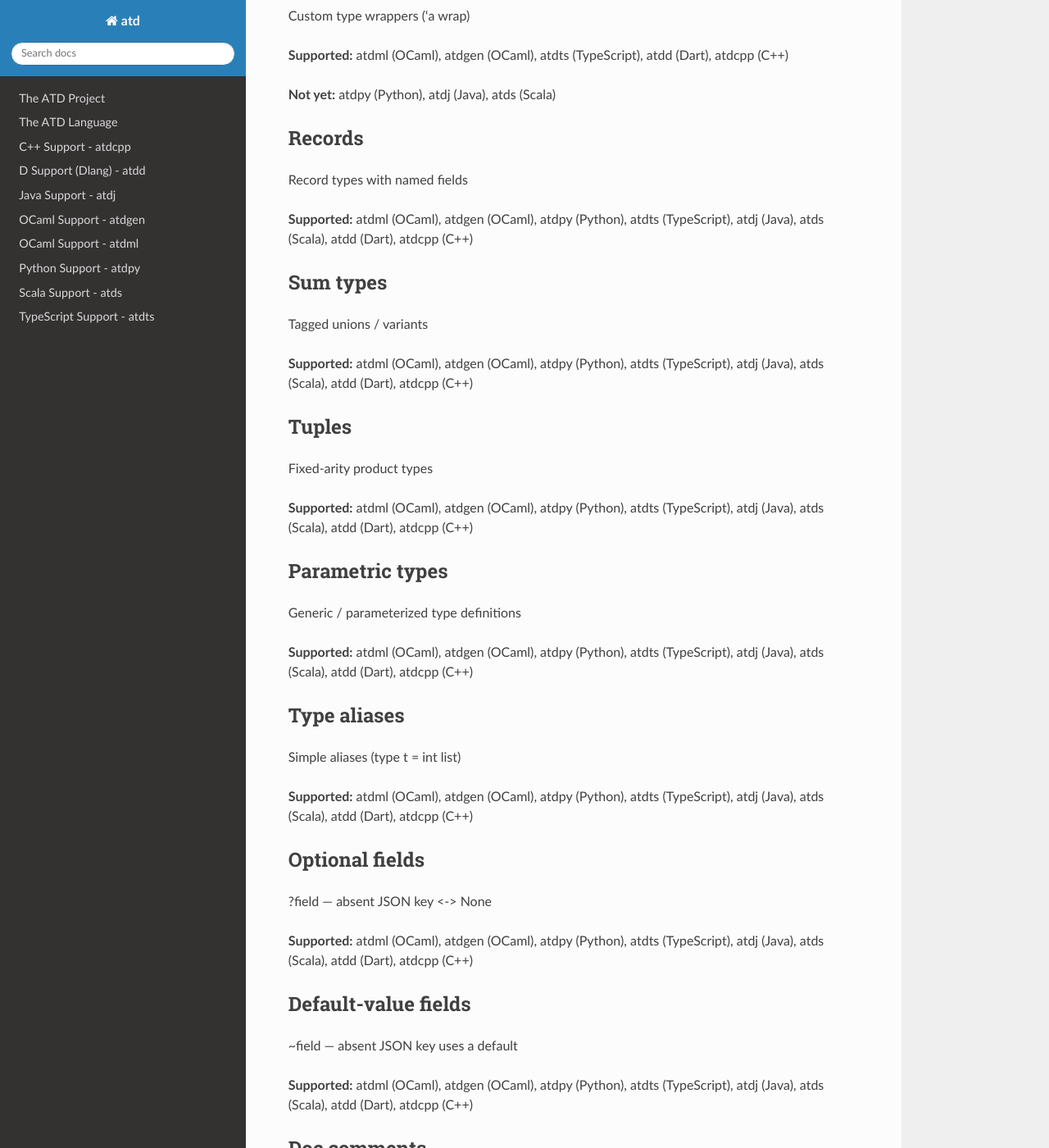
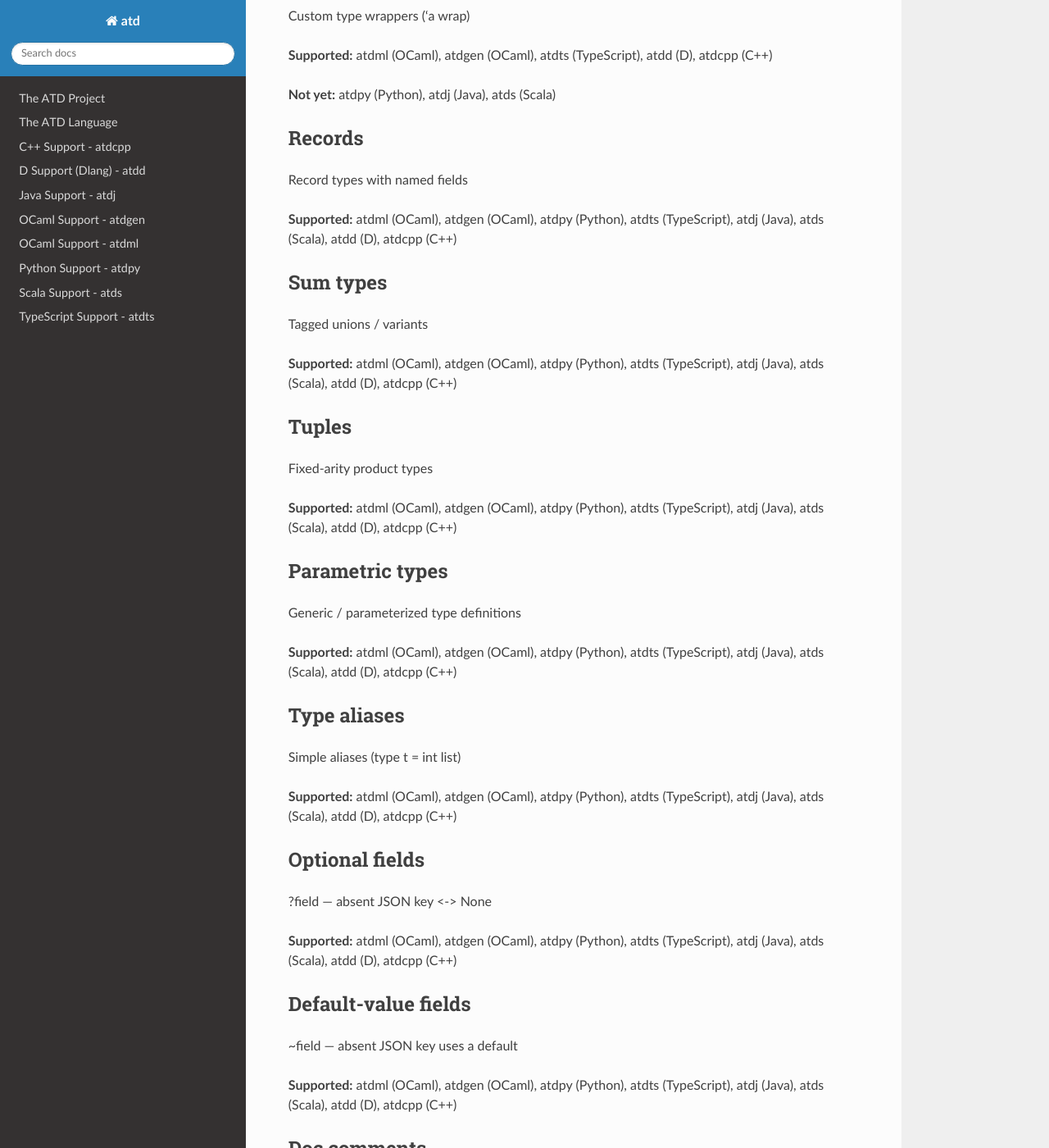
Before and after one commit to ahrefs/atd, a Sphinx documentation site: the page built from doc/support-matrix.rst, in a window 1280 px wide and 1400 px high, scrolled down 1136 px. Shown: the whole window at 82% size. Built offline with Sphinx 7.4.7 and the Read the Docs theme 3.1.0, drawn with Linux system fonts in a browser that asks for light colours; some of the changed text lies outside the part shown.

Commit message:
Fix support matrix (#467)
* Add feature support matrix to documentation

Adds internal/src/main.ml, a small OCaml program that encodes which ATD
features each backend supports (Yes/Planned/No) and generates an RST
page. Run `make` in internal/ to regenerate doc/support-matrix.rst.

The matrix is included in the ATD Project page in the Sphinx docs.

Co-Authored-By: Claude Sonnet 4.6 <noreply@anthropic.com>

* support-matrix: replace 'shared' with 'binary_serialization'

'shared' was specific to Biniou/OCaml and is no longer supported.
Replace it with 'binary_serialization' (Biniou format), supported
only by atdgen.

Co-Authored-By: Claude Sonnet 4.6 <noreply@anthropic.com>

* Fix support matrix data

* s/Dart/D/

* Remove duplicate files

---------

Co-authored-by: Claude Sonnet 4.6 <noreply@anthropic.com>

```diff
--- a/doc/support-matrix.rst
+++ b/doc/support-matrix.rst
@@ -11,42 +11,42 @@ Basic types
 
 unit, bool, int, float, string
 
-**Supported:** atdml (OCaml), atdgen (OCaml), atdpy (Python), atdts (TypeScript), atdj (Java), atds (Scala), atdd (Dart), atdcpp (C++)
+**Supported:** atdml (OCaml), atdgen (OCaml), atdpy (Python), atdts (TypeScript), atdj (Java), atds (Scala), atdd (D), atdcpp (C++)
 
 Abstract type
 ~~~~~~~~~~~~~
 
 Any JSON value (abstract keyword)
 
-**Supported:** atdml (OCaml), atdgen (OCaml), atdpy (Python), atdts (TypeScript), atdj (Java), atds (Scala), atdd (Dart), atdcpp (C++)
+**Supported:** atdml (OCaml), atdgen (OCaml), atdpy (Python), atdts (TypeScript), atdj (Java), atds (Scala), atdd (D), atdcpp (C++)
 
 List / array
 ~~~~~~~~~~~~
 
 The list type constructor
 
-**Supported:** atdml (OCaml), atdgen (OCaml), atdpy (Python), atdts (TypeScript), atdj (Java), atds (Scala), atdd (Dart), atdcpp (C++)
+**Supported:** atdml (OCaml), atdgen (OCaml), atdpy (Python), atdts (TypeScript), atdj (Java), atds (Scala), atdd (D), atdcpp (C++)
 
 Option type
 ~~~~~~~~~~~
 
 ATD-style "None" / ["Some", x] encoding
 
-**Supported:** atdml (OCaml), atdgen (OCaml), atdpy (Python), atdts (TypeScript), atdj (Java), atds (Scala), atdd (Dart), atdcpp (C++)
+**Supported:** atdml (OCaml), atdgen (OCaml), atdpy (Python), atdts (TypeScript), atdj (Java), atds (Scala), atdd (D), atdcpp (C++)
 
 Nullable
 ~~~~~~~~
 
 JSON null <-> None, other value <-> Some x
 
-**Supported:** atdml (OCaml), atdgen (OCaml), atdpy (Python), atdts (TypeScript), atdj (Java), atds (Scala), atdd (Dart), atdcpp (C++)
+**Supported:** atdml (OCaml), atdgen (OCaml), atdpy (Python), atdts (TypeScript), atdj (Java), atds (Scala), atdd (D), atdcpp (C++)
 
 Wrap type
 ~~~~~~~~~
 
 Custom type wrappers ('a wrap)
 
-**Supported:** atdml (OCaml), atdgen (OCaml), atdts (TypeScript), atdd (Dart), atdcpp (C++)
+**Supported:** atdml (OCaml), atdgen (OCaml), atdts (TypeScript), atdd (D), atdcpp (C++)
 
 **Not yet:** atdpy (Python), atdj (Java), atds (Scala)
 
@@ -55,49 +55,49 @@ Records
 
 Record types with named fields
 
-**Supported:** atdml (OCaml), atdgen (OCaml), atdpy (Python), atdts (TypeScript), atdj (Java), atds (Scala), atdd (Dart), atdcpp (C++)
+**Supported:** atdml (OCaml), atdgen (OCaml), atdpy (Python), atdts (TypeScript), atdj (Java), atds (Scala), atdd (D), atdcpp (C++)
 
 Sum types
 ~~~~~~~~~
 
 Tagged unions / variants
 
-**Supported:** atdml (OCaml), atdgen (OCaml), atdpy (Python), atdts (TypeScript), atdj (Java), atds (Scala), atdd (Dart), atdcpp (C++)
+**Supported:** atdml (OCaml), atdgen (OCaml), atdpy (Python), atdts (TypeScript), atdj (Java), atds (Scala), atdd (D), atdcpp (C++)
 
 Tuples
 ~~~~~~
 
 Fixed-arity product types
 
-**Supported:** atdml (OCaml), atdgen (OCaml), atdpy (Python), atdts (TypeScript), atdj (Java), atds (Scala), atdd (Dart), atdcpp (C++)
+**Supported:** atdml (OCaml), atdgen (OCaml), atdpy (Python), atdts (TypeScript), atdj (Java), atds (Scala), atdd (D), atdcpp (C++)
 
 Parametric types
 ~~~~~~~~~~~~~~~~
 
 Generic / parameterized type definitions
 
-**Supported:** atdml (OCaml), atdgen (OCaml), atdpy (Python), atdts (TypeScript), atdj (Java), atds (Scala), atdd (Dart), atdcpp (C++)
+**Supported:** atdml (OCaml), atdgen (OCaml), atdpy (Python), atdts (TypeScript), atdj (Java), atds (Scala), atdd (D), atdcpp (C++)
 
 Type aliases
 ~~~~~~~~~~~~
 
 Simple aliases (type t = int list)
 
-**Supported:** atdml (OCaml), atdgen (OCaml), atdpy (Python), atdts (TypeScript), atdj (Java), atds (Scala), atdd (Dart), atdcpp (C++)
+**Supported:** atdml (OCaml), atdgen (OCaml), atdpy (Python), atdts (TypeScript), atdj (Java), atds (Scala), atdd (D), atdcpp (C++)
 
 Optional fields
 ~~~~~~~~~~~~~~~
 
 ?field — absent JSON key <-> None
 
-**Supported:** atdml (OCaml), atdgen (OCaml), atdpy (Python), atdts (TypeScript), atdj (Java), atds (Scala), atdd (Dart), atdcpp (C++)
+**Supported:** atdml (OCaml), atdgen (OCaml), atdpy (Python), atdts (TypeScript), atdj (Java), atds (Scala), atdd (D), atdcpp (C++)
 
 Default-value fields
 ~~~~~~~~~~~~~~~~~~~~
 
 ~field — absent JSON key uses a default
 
-**Supported:** atdml (OCaml), atdgen (OCaml), atdpy (Python), atdts (TypeScript), atdj (Java), atds (Scala), atdd (Dart), atdcpp (C++)
+**Supported:** atdml (OCaml), atdgen (OCaml), atdpy (Python), atdts (TypeScript), atdj (Java), atds (Scala), atdd (D), atdcpp (C++)
 
 Doc comments
 ~~~~~~~~~~~~
@@ -106,21 +106,21 @@ Doc comments
 
 **Supported:** atdml (OCaml), atdgen (OCaml), atdpy (Python), atdts (TypeScript), atdj (Java), atds (Scala)
 
-**Not yet:** atdd (Dart), atdcpp (C++)
+**Not yet:** atdd (D), atdcpp (C++)
 
 JSON field names
 ~~~~~~~~~~~~~~~~
 
 <json name="..."> on record fields
 
-**Supported:** atdml (OCaml), atdgen (OCaml), atdpy (Python), atdts (TypeScript), atdj (Java), atds (Scala), atdd (Dart), atdcpp (C++)
+**Supported:** atdml (OCaml), atdgen (OCaml), atdpy (Python), atdts (TypeScript), atdj (Java), atds (Scala), atdd (D), atdcpp (C++)
 
 JSON variant names
 ~~~~~~~~~~~~~~~~~~
 
 <json name="..."> on sum type constructors
 
-**Supported:** atdml (OCaml), atdgen (OCaml), atdpy (Python), atdts (TypeScript), atdj (Java), atds (Scala), atdd (Dart), atdcpp (C++)
+**Supported:** atdml (OCaml), atdgen (OCaml), atdpy (Python), atdts (TypeScript), atdj (Java), atds (Scala), atdd (D), atdcpp (C++)
 
 Assoc as JSON object
 ~~~~~~~~~~~~~~~~~~~~
@@ -129,7 +129,7 @@ Assoc as JSON object
 
 **Supported:** atdml (OCaml), atdgen (OCaml), atdpy (Python), atdts (TypeScript)
 
-**Not yet:** atdj (Java), atds (Scala), atdd (Dart), atdcpp (C++)
+**Not yet:** atdj (Java), atds (Scala), atdd (D), atdcpp (C++)
 
 JSON adapter
 ~~~~~~~~~~~~
@@ -138,7 +138,7 @@ Custom pre/post-processing hooks
 
 **Supported:** atdml (OCaml), atdgen (OCaml)
 
-**Not yet:** atdpy (Python), atdts (TypeScript), atdj (Java), atds (Scala), atdd (Dart), atdcpp (C++)
+**Not yet:** atdpy (Python), atdts (TypeScript), atdj (Java), atds (Scala), atdd (D), atdcpp (C++)
 
 Cross-file imports
 ~~~~~~~~~~~~~~~~~~
@@ -147,7 +147,7 @@ from module import type1, type2
 
 **Supported:** atdml (OCaml), atdpy (Python), atdts (TypeScript)
 
-**Not yet:** atdj (Java), atds (Scala), atdd (Dart), atdcpp (C++)
+**Not yet:** atdj (Java), atds (Scala), atdd (D), atdcpp (C++)
 
 **Not supported:** atdgen (OCaml)
 
@@ -158,7 +158,7 @@ Biniou format: faster than JSON, field/constructor names encoded as low-collisio
 
 **Supported:** atdgen (OCaml)
 
-**Not supported:** atdml (OCaml), atdpy (Python), atdts (TypeScript), atdj (Java), atds (Scala), atdd (Dart), atdcpp (C++)
+**Not supported:** atdml (OCaml), atdpy (Python), atdts (TypeScript), atdj (Java), atds (Scala), atdd (D), atdcpp (C++)
 
 Open enumerations
 ~~~~~~~~~~~~~~~~~
@@ -167,6 +167,4 @@ Unknown variants round-tripped as-is
 
 **Supported:** atdgen (OCaml)
 
-**Not yet:** atdpy (Python), atdts (TypeScript), atdj (Java), atds (Scala), atdd (Dart), atdcpp (C++)
-
-**Not supported:** atdml (OCaml)
+**Not yet:** atdml (OCaml), atdpy (Python), atdts (TypeScript), atdj (Java), atds (Scala), atdd (D), atdcpp (C++)
```
Also changed, not shown: other parts of doc/support-matrix.rst (+1 -1 lines), 3 other files.
